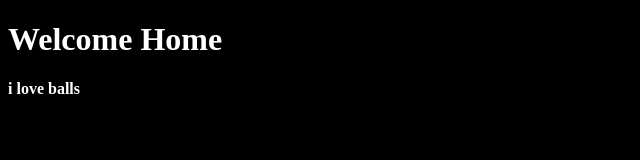
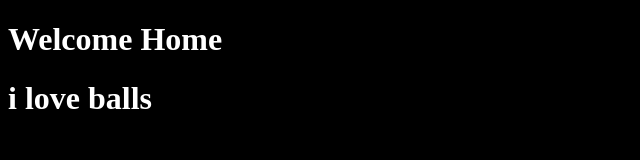
Before and after one commit to lllGatesJ13/lllGatesJ13.github.io, a plain HTML site: page index.html in a window 1280 px wide. Shown: the whole page, without its empty margins (0-640 px from the left). Drawn offline with Linux system fonts and the light colour scheme.

Commit message:
Update index.html

```diff
--- a/index.html
+++ b/index.html
@@ -6,6 +6,6 @@
         </head>
         <body>
             <h1>Welcome Home</h1>
-            <h4>i love balls</h4>
+            <h1>i love balls</h1>
         </body>
     </html>
```
